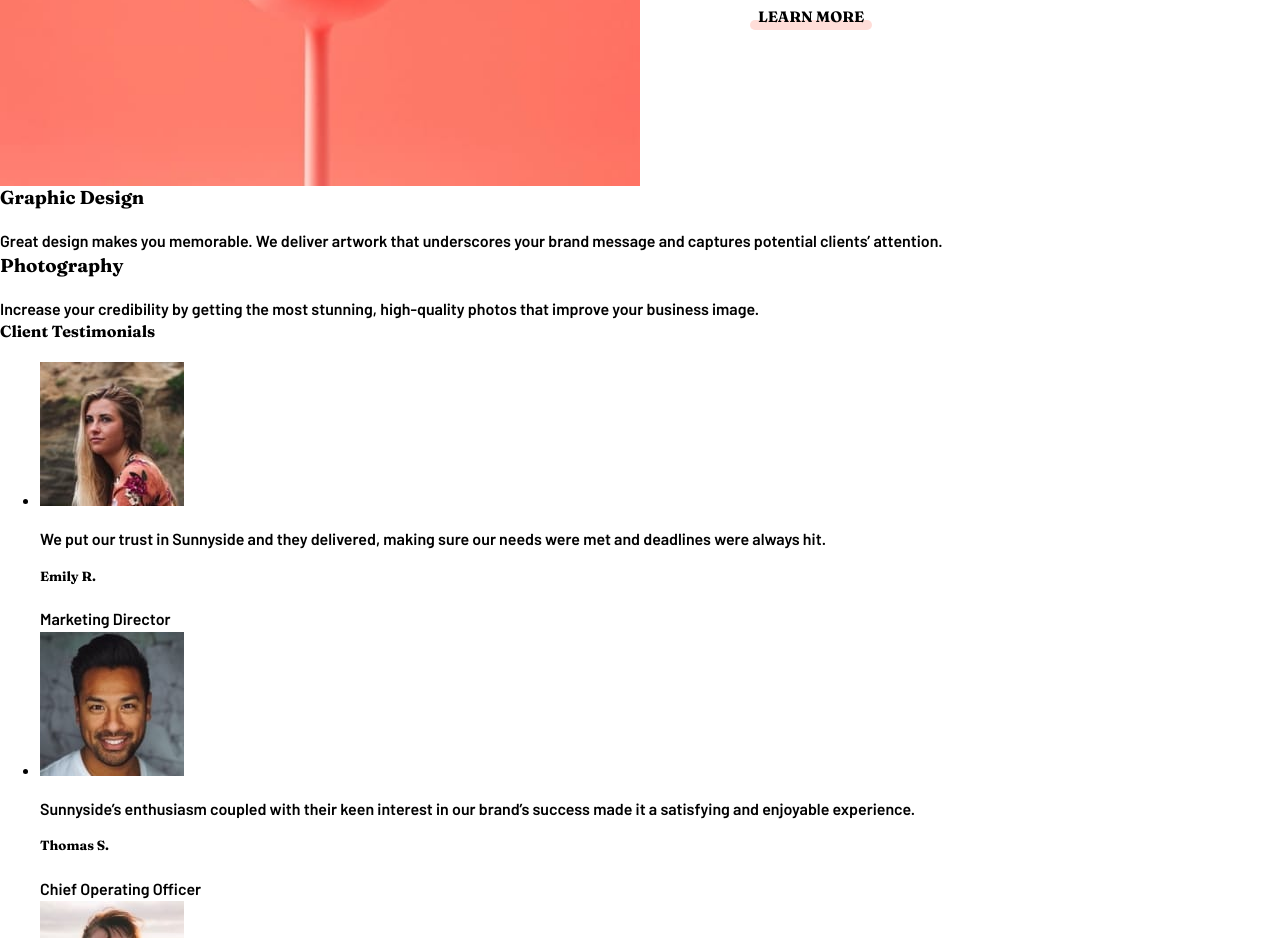
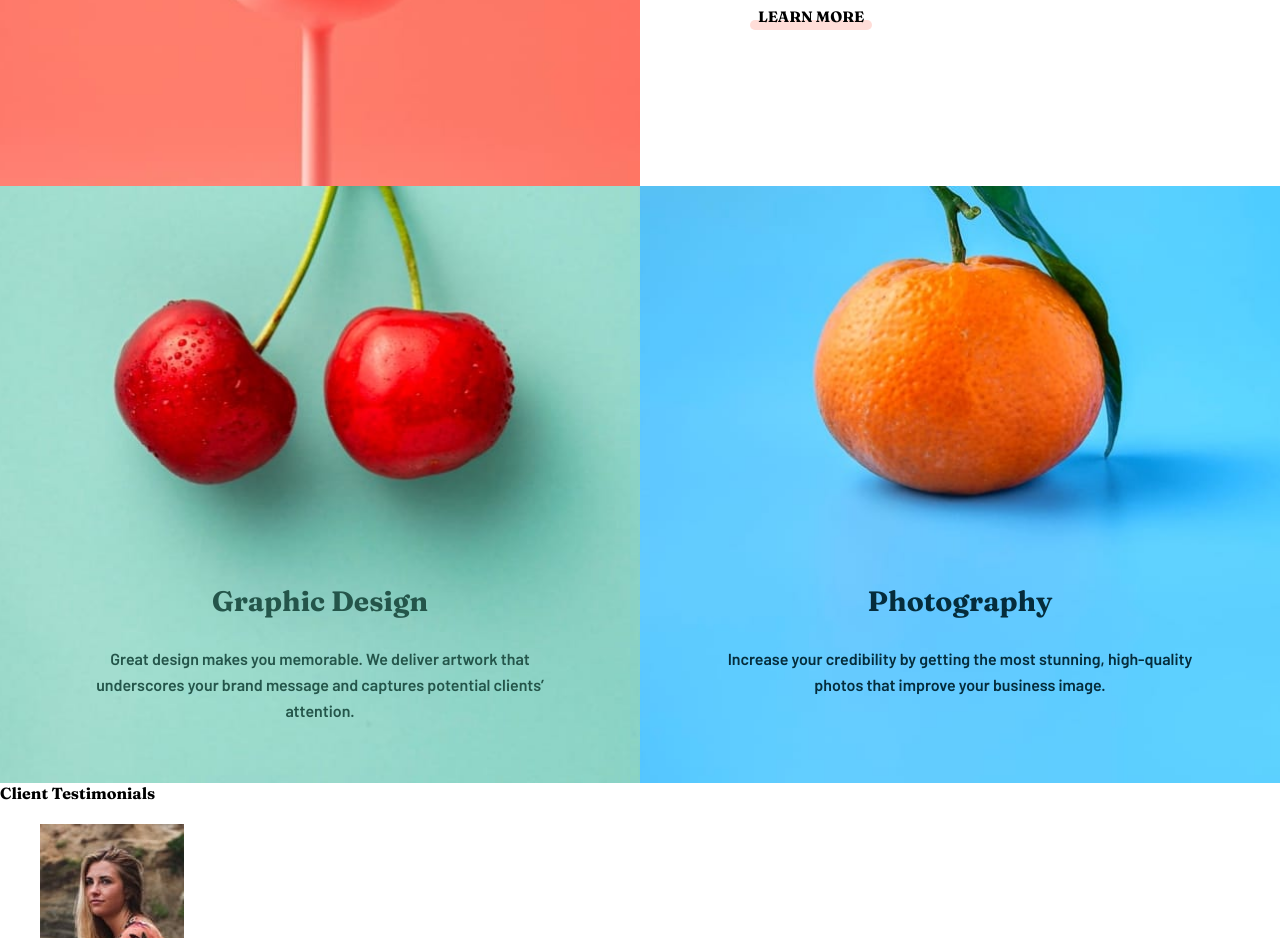
Before and after one commit to bluepersia/agency-landing-page, a plain HTML site: page index.html in a window 1280 px wide. Shown: the part 1862-2800 px from the top of the page. Drawn offline with Linux system fonts and the light colour scheme.

Commit message:
Features

```diff
--- /dev/null
+++ b/src/sass/_mid-section.scss
@@ -0,0 +1,49 @@
+
+.feature
+{
+    padding: 24.87rem 6.4% 3.75rem;
+    background-size: cover;
+    background-position: top center;
+    text-align: center;
+
+    &__title
+    {
+        font-size: 1.75rem;
+    }
+}
+
+.graphic-feature
+{
+    background-image: url(../../images/mobile/image-graphic-design.jpg);
+    color: $color-GraphicDesignText;
+}
+
+
+.photography-feature
+{
+    background-image: url(../../images/mobile/image-photography.jpg);
+    color: $color-PhotographyText;
+}
+
+
+
+@media (min-width: 768px)
+{
+    .features
+    {
+        display: flex;
+        align-items: stretch;
+    }
+
+    .graphic-feature
+    {
+        width: 50%;
+        background-image: urL(../../images/desktop/image-graphic-design.jpg);
+    }
+
+    .photography-feature
+    {
+        width: 50%;
+        background-image: url(../../images/desktop/image-photography.jpg);
+    }
+}
--- a/src/sass/_top-sections.scss
+++ b/src/sass/_top-sections.scss
@@ -11,6 +11,7 @@
     &__desktop-img
     {
         display: none;
+        object-fit: cover;
     }
 
     &__content
--- a/src/sass/style.scss
+++ b/src/sass/style.scss
@@ -1,4 +1,5 @@
 @import 'base';
 @import 'components';
+@import 'header';
 @import 'top-sections';
-@import 'header';
+@import 'mid-section'
```
Also changed, not shown: src/css/style.css, 1 other file.
